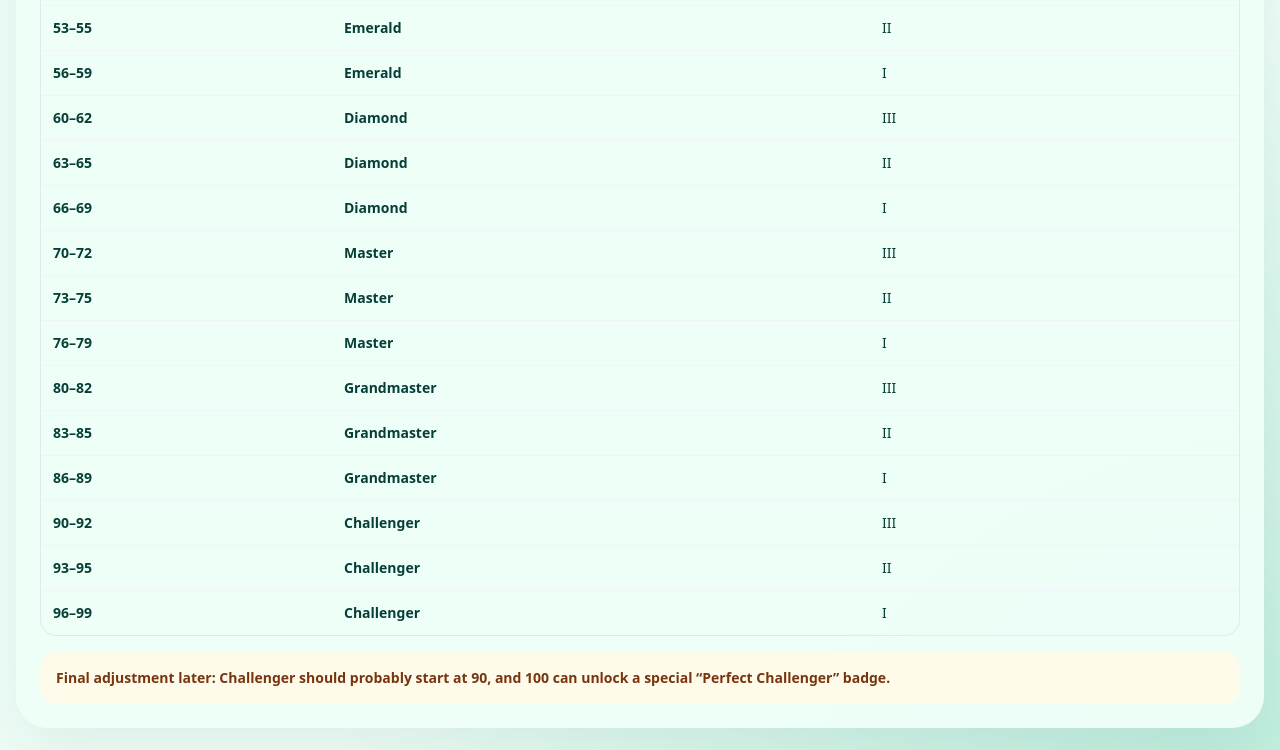
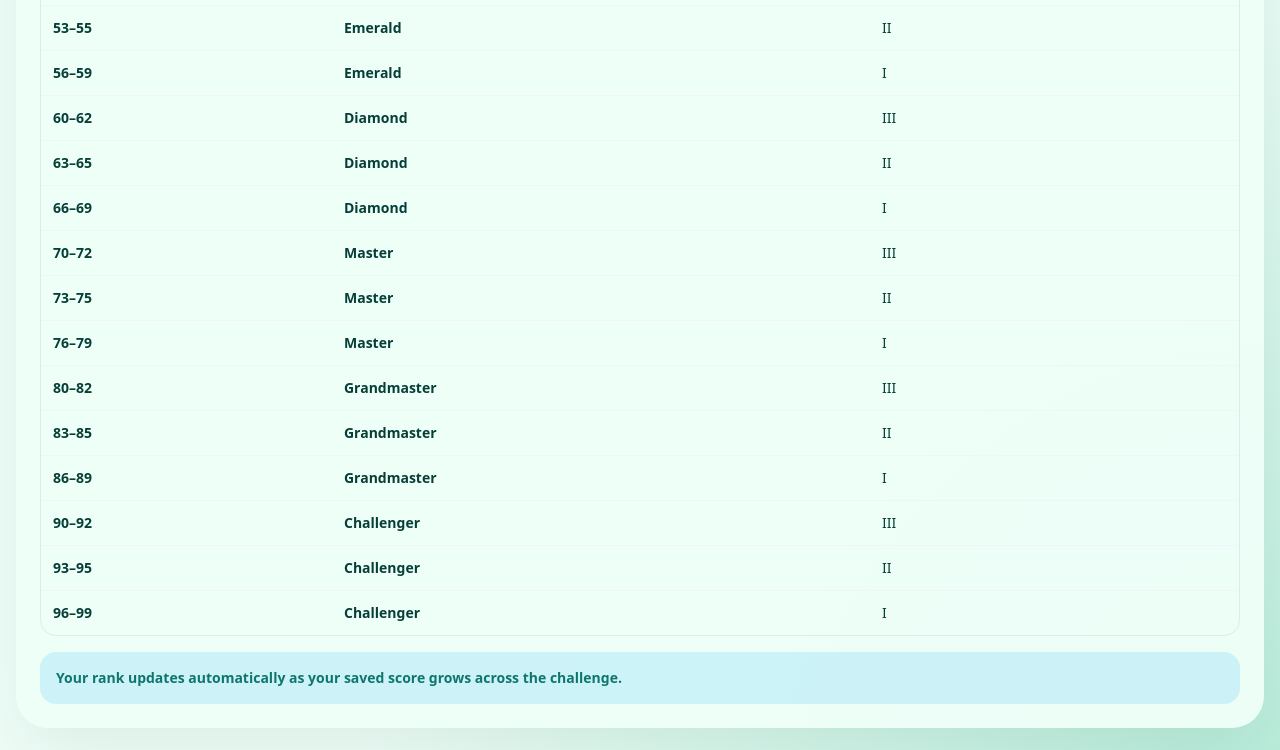
Before and after one commit to hxhhxxs/The-Challenge-, a Next.js app: page /ranks in a window 1280 px wide. Shown: the part 2000-2750 px from the top of the page. Built offline with nearby package versions, Linux system fonts and the light colour scheme.

Commit message:
Remove rank page dev labels

```diff
--- a/app/ranks/page.tsx
+++ b/app/ranks/page.tsx
@@ -1,4 +1,5 @@
 import Link from "next/link";
+import { BottomNav } from "@/components/BottomNav";
 import { cardClass, pageBg } from "@/lib/challenge-ui";
 
 const ranks = [
@@ -85,23 +86,17 @@ export default function RanksPage() {
               </tbody>
             </table>
           </div>
-          <p className="mt-4 rounded-2xl bg-amber-50 p-4 text-sm font-semibold text-amber-900">
-            Final adjustment later: Challenger should probably start at 90, and 100 can unlock a special “Perfect Challenger” badge.
-          </p>
-        </section>
-
-        <section className="rounded-[2rem] bg-emerald-100 p-5 text-emerald-950">
-          <p className="font-black">Next backend step</p>
-          <p className="mt-1 text-sm font-semibold">
-            Add a helper function: getRankFromScore(score) → rank, division, progressToNext. Then show it on Dashboard and Leaderboard.
+          <p className="mt-4 rounded-2xl bg-emerald-50 p-4 text-sm font-semibold text-emerald-900">
+            Your rank updates automatically as your saved score grows across the challenge.
           </p>
         </section>
 
         <div className="flex flex-wrap gap-3">
-          <Link href="/dashboard" className="rounded-full bg-slate-950 px-5 py-3 font-black text-white">Back to dashboard</Link>
+          <Link href="/progress" className="rounded-full bg-slate-950 px-5 py-3 font-black text-white">View my progress</Link>
           <Link href="/leaderboard" className="rounded-full bg-emerald-600 px-5 py-3 font-black text-white">Leaderboard</Link>
         </div>
       </div>
+      <BottomNav />
     </main>
   );
 }
```
